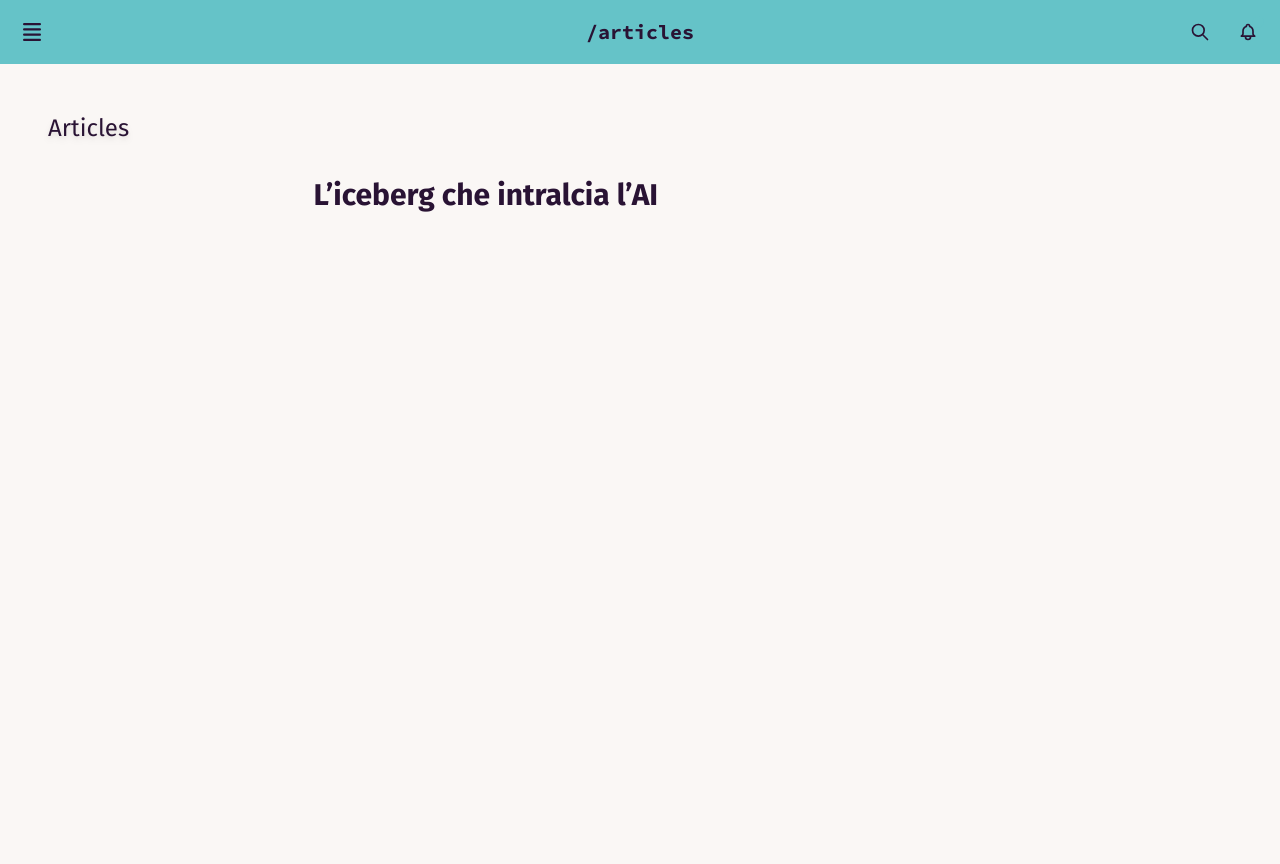
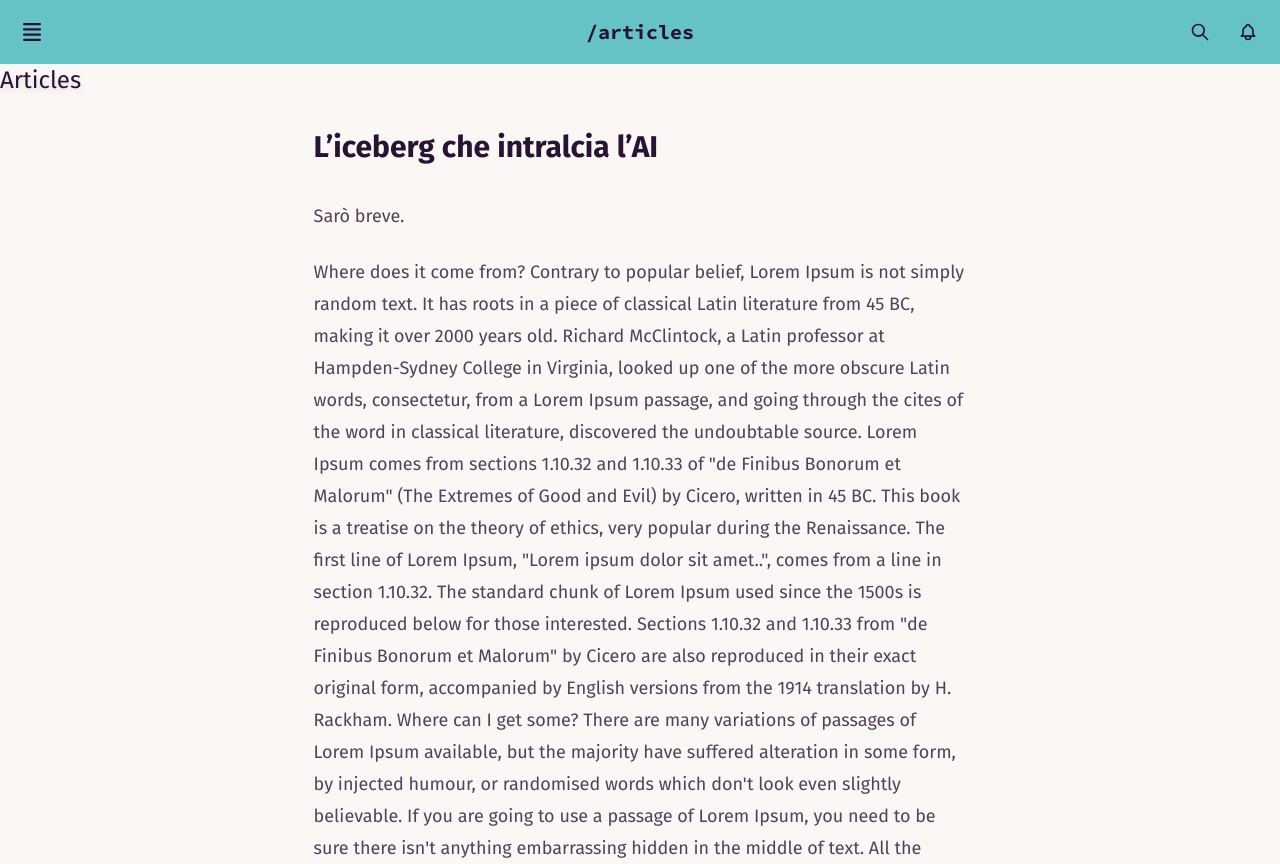
Before and after one commit to sam959/sam-blog, a Next.js app: page /articles in a window 1280 px wide. Built offline with nearby package versions, Linux system fonts and the light colour scheme.

Commit message:
Update styling main
Move main graphic to file, add image, fix positioning

```diff
--- a/src/app/(sections)/articles/page.tsx
+++ b/src/app/(sections)/articles/page.tsx
@@ -1,16 +1,34 @@
 export default function Page() {
     return (
         <div>
-            <div className="w-full">
-
+            <div className="w-full ">
 
                 <div className="flex w-full items-center justify-between">
                     <h1 className="text-2xl drop-shadow-md">Articles</h1>
                 </div>
 
-                <p></p>
-                <div className="mt-8 prose prose-slate mx-auto lg:prose-lg">
+                <div className="pt-8 prose prose-slate mx-auto lg:prose-lg">
                     <h2 className="hover:prose-a:text-blue-500 hover:animate-spin">L’iceberg che intralcia l’AI</h2>
+
+                    <p>Sarò breve.</p>
+
+                    <p>
+                        Where does it come from?
+                        Contrary to popular belief, Lorem Ipsum is not simply random text. It has roots in a piece of classical Latin literature from 45 BC, making it over 2000 years old. Richard McClintock, a Latin professor at Hampden-Sydney College in Virginia, looked up one of the more obscure Latin words, consectetur, from a Lorem Ipsum passage, and going through the cites of the word in classical literature, discovered the undoubtable source. Lorem Ipsum comes from sections 1.10.32 and 1.10.33 of "de Finibus Bonorum et Malorum" (The Extremes of Good and Evil) by Cicero, written in 45 BC. This book is a treatise on the theory of ethics, very popular during the Renaissance. The first line of Lorem Ipsum, "Lorem ipsum dolor sit amet..", comes from a line in section 1.10.32.
+
+                        The standard chunk of Lorem Ipsum used since the 1500s is reproduced below for those interested. Sections 1.10.32 and 1.10.33 from "de Finibus Bonorum et Malorum" by Cicero are also reproduced in their exact original form, accompanied by English versions from the 1914 translation by H. Rackham.
+
+                        Where can I get some?
+                        There are many variations of passages of Lorem Ipsum available, but the majority have suffered alteration in some form, by injected humour, or randomised words which don't look even slightly believable. If you are going to use a passage of Lorem Ipsum, you need to be sure there isn't anything embarrassing hidden in the middle of text. All the Lorem Ipsum generators on the Internet tend to repeat predefined chunks as necessary, making this the first true generator on the Internet. It uses a dictionary of over 200 Latin words, combined with a handful of model sentence structures, to generate Lorem Ipsum which looks reasonable. The generated Lorem Ipsum is therefore always free from repetition, injected humour, or non-characteristic words etc.
+
+                        5
+                        paragraphs
+                        words
+                        bytes
+                        lists
+                        Start with 'Lorem
+                        ipsum dolor sit amet...'
+                    </p>
                 </div>
 
             </div >
--- /dev/null
+++ b/src/app/(sections)/homepage.css
@@ -0,0 +1,23 @@
+.my-b {
+  background: linear-gradient(to right, #feac5e, #c779d0, #4bc0c8);
+  background-size: 100% 100%;
+  height: 100%;
+  animation: Gradient 15s ease infinite;
+}
+
+.welcome-img {
+  object-fit: contain;
+  object-position: center;
+}
+
+@keyframes Gradient {
+  0% {
+    background-position: 0% 50%;
+  }
+  50% {
+    background-position: 100% 50%;
+  }
+  100% {
+    background-position: 0% 50%;
+  }
+}
--- /dev/null
+++ b/src/app/(sections)/page.tsx
@@ -0,0 +1,9 @@
+import Image from "next/image";
+import './homepage.css';
+export default function Page() {
+    return (
+        <div className="my-b place-content-center flex">
+            <Image className="welcome-img" src="/wordart.png" width={600} height={600} alt={"Welcome!"} />
+        </div >
+    );
+}
--- a/src/app/layout.tsx
+++ b/src/app/layout.tsx
@@ -12,15 +12,17 @@ export default function RootLayout({
     return (
         <html lang="en" data-theme="cupcake">
             <body className=''>
+
                 <Navbar />
-                <div className="flex h-screen flex-col md:flex-row md:overflow-hidden">
+                <div className="relative top-16 flex h-screen flex-col md:flex-row md:overflow-hidden">
                     {/*
                      <div className="w-full flex-none md:w-64">
                        <SideNav />
                     </div>
                     */}
-                    <div className={`${fira.className} grow p-6 md:overflow-y-auto md:p-12`}>{children}</div>
+                    <div className={`${fira.className} grow  md:overflow-y-auto `}>{children}</div>
                 </div>
+
             </body>
         </html >
     );
--- a/src/app/page.tsx
+++ /dev/null
@@ -1,5 +0,0 @@
-export default function Page() {
-    return (
-        "Main page!"
-    );
-}
--- a/src/ui/global.css
+++ b/src/ui/global.css
@@ -20,11 +20,24 @@ a {
   box-sizing: border-box;
 }
 
-img {
-  max-width: 100%;
-  height: auto;
+.gradient-background {
+  background: linear-gradient(to right, #feac5e, #c779d0, #4bc0c8);
+  background-size: 100%;
+  animation: Gradient 15s ease infinite;
 }
 
 .code-text-title {
   font-family: Fira Sans;
 }
+
+@keyframes Gradient {
+  0% {
+    background-position: 0% 50%;
+  }
+  50% {
+    background-position: 100% 50%;
+  }
+  100% {
+    background-position: 0% 50%;
+  }
+}
--- a/src/ui/navigation/navbar.tsx
+++ b/src/ui/navigation/navbar.tsx
@@ -7,8 +7,7 @@ import { source_code } from '../fonts';
 export default function Navbar() {
     const pathname = usePathname();
     return (
-        <div>
-            <div className="navbar bg-primary">
+        <div className="fixed navbar bg-primary z-50">
             <div className="navbar-start">
                 <div className="dropdown">
                     <label htmlFor="my-drawer" tabIndex={0} role="button" className="btn btn-ghost btn-circle navbar__hamburger">
@@ -33,6 +32,5 @@ export default function Navbar() {
                 </button>
             </div>
         </div>
-        </div>
     );
 }
```
Also changed, not shown: 1 other file (tests, documents, lock files or other folders). Lines whose indentation alone changed are shown as unchanged.
